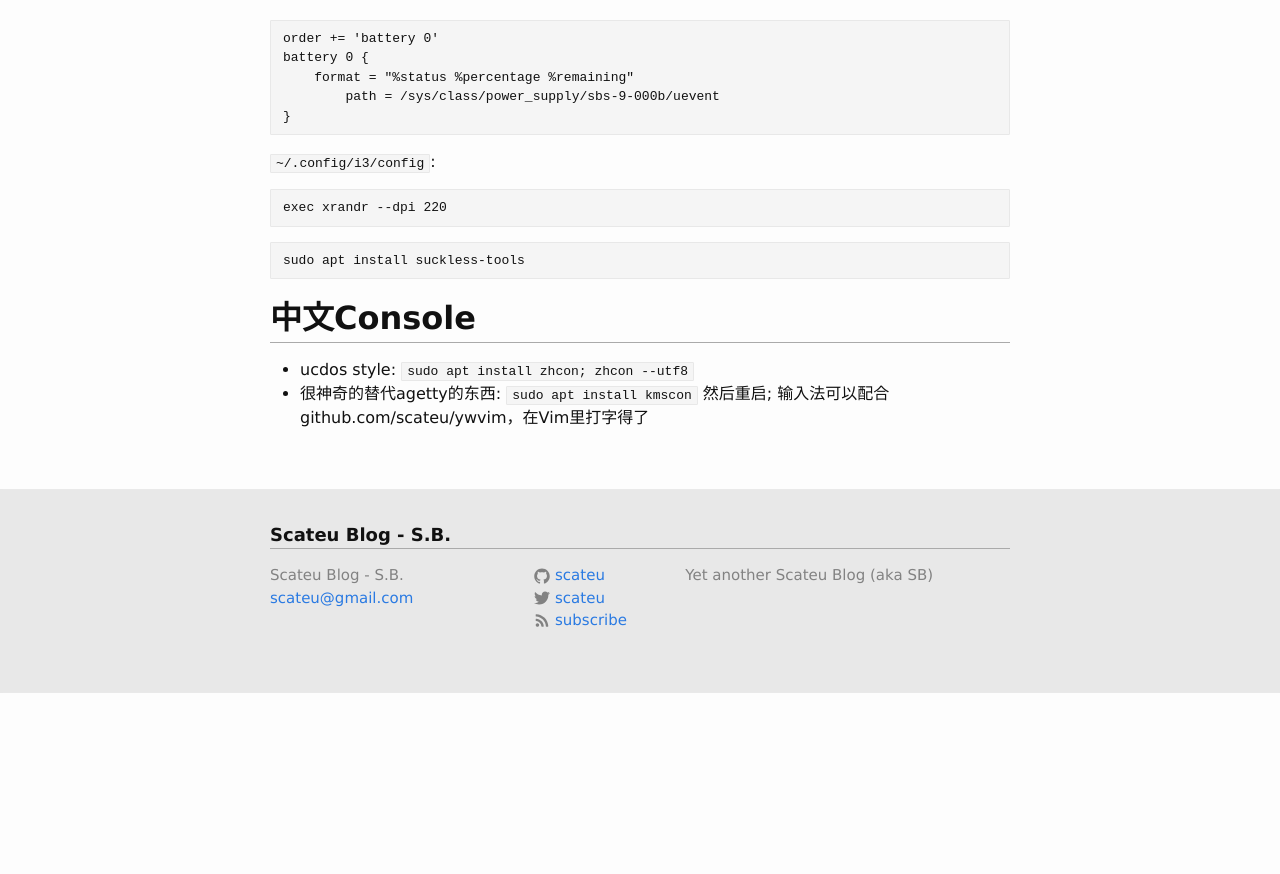
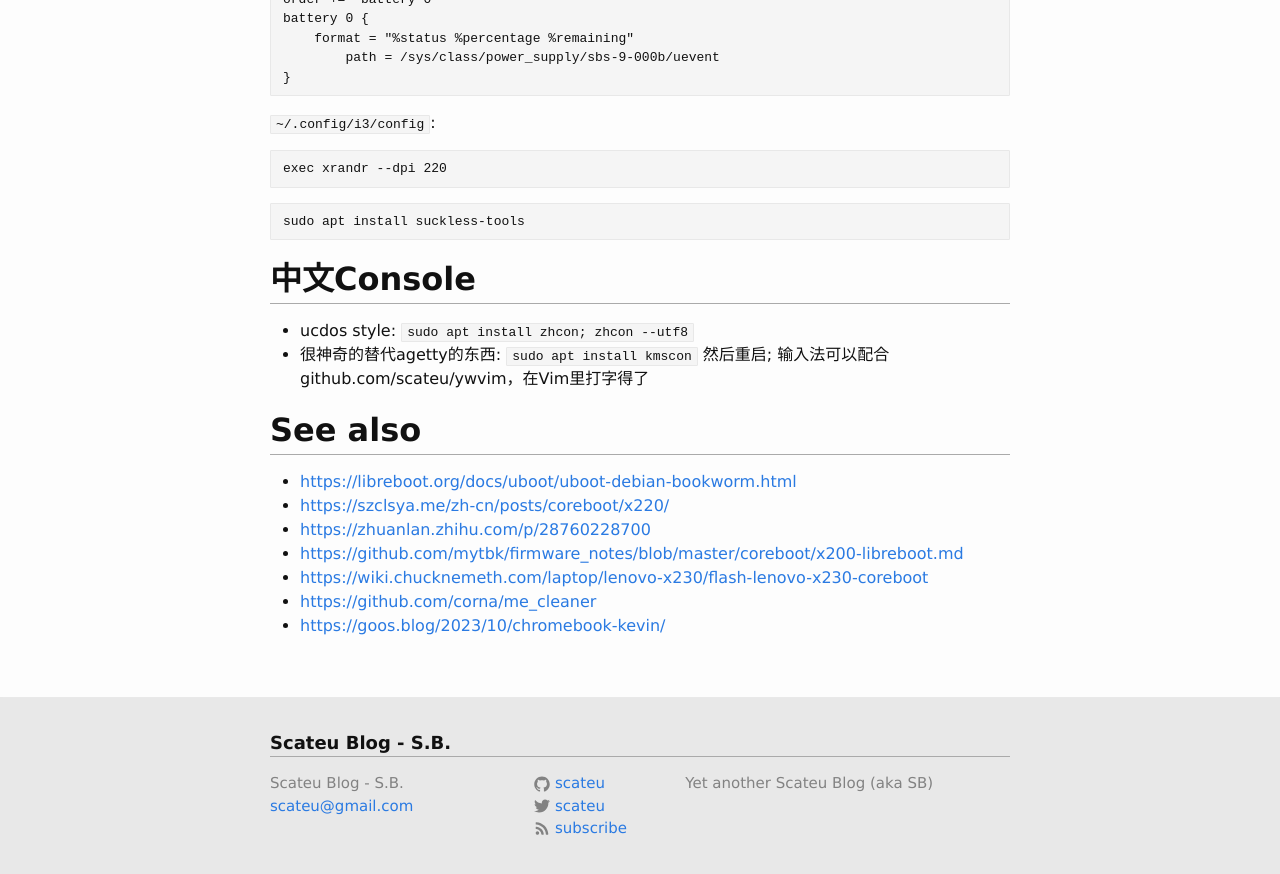
Before and after one commit to scateu/scateu.github.io, a Jekyll site: the page built from _posts/2025-07-22-chromebook-libreboot.md, in a window 1280 px wide and 900 px high, scrolled down 2163 px. Shown: the top 874 px of the window. Built offline with Jekyll 4.4.1, drawn with Linux system fonts in a browser that asks for light colours; nearby versions of some CDN libraries; comment, search, counter and statistics services are not loaded; before the commit the page ends 2855 px from its top, so only the background shows below that; some of the changed text lies outside the part shown.

Commit message:
2025-07-22-chromebook-libreboot.md

```diff
--- a/_posts/2025-07-22-chromebook-libreboot.md
+++ b/_posts/2025-07-22-chromebook-libreboot.md
@@ -4,14 +4,14 @@
 layout: post
 ---
 
-设备: Samsung Chromebook Plus V1 (arm64, codename: gru/kevin, CPU Rockchip RK3399, XE513C24)。 网卡型号 Marvel 88W8997
+设备: Samsung Chromebook Plus V1 (arm64, codename: gru/kevin, CPU Rockchip RK3399, XE513C24)。 网卡型号 Marvell 88W8997
 
 ## 安装Libreboot
 
 ### 1. 解除SPI Flash写保护螺丝
 
 参考文章:
- -
+ - <https://libreboot.org/docs/install/chromebooks.html>
 
 写保护螺丝是把SPI Flash的WE(Write Enable)线拉到GND上。需要拆除才能刷Libreboot
 
@@ -118,3 +115,14 @@
 
  - ucdos style: `sudo apt install zhcon; zhcon --utf8`
  - 很神奇的替代agetty的东西: `sudo apt install kmscon` 然后重启; 输入法可以配合github.com/scateu/ywvim，在Vim里打字得了
+
+
+
+## See also
+ - <https://libreboot.org/docs/uboot/uboot-debian-bookworm.html>
+ - <https://szclsya.me/zh-cn/posts/coreboot/x220/>
+ - <https://zhuanlan.zhihu.com/p/28760228700>
+ - <https://github.com/mytbk/firmware_notes/blob/master/coreboot/x200-libreboot.md>
+ - <https://wiki.chucknemeth.com/laptop/lenovo-x230/flash-lenovo-x230-coreboot>
+ - <https://github.com/corna/me_cleaner>
+ - <https://goos.blog/2023/10/chromebook-kevin/>
```
Also changed, not shown: other parts of _posts/2025-07-22-chromebook-libreboot.md (+1 -4 lines).
